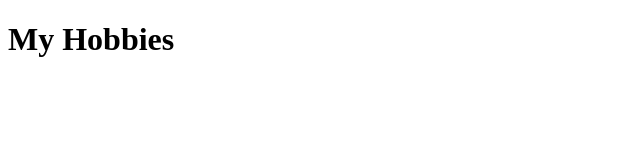
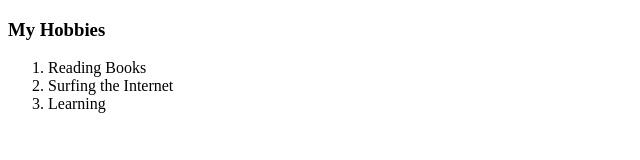
Before and after one commit to duldulaoandrea/cv, a plain HTML site: page hobbies.html in a window 1280 px wide. Shown: the whole page, without its empty margins (0-640 px from the left). Drawn offline with Linux system fonts and the light colour scheme.

Commit message:
update the hobbies content

```diff
--- a/hobbies.html
+++ b/hobbies.html
@@ -6,7 +6,11 @@
     <title>My Hobbbies</title>
 </head>
 <body>
-    <h1>My Hobbies</h1>
-
+    <h3>My Hobbies</h3>
+    <ol>
+        <li>Reading Books</li>
+        <li>Surfing the Internet</li>
+        <li>Learning</li>
+    </ol>
 </body>
 </html>
```
